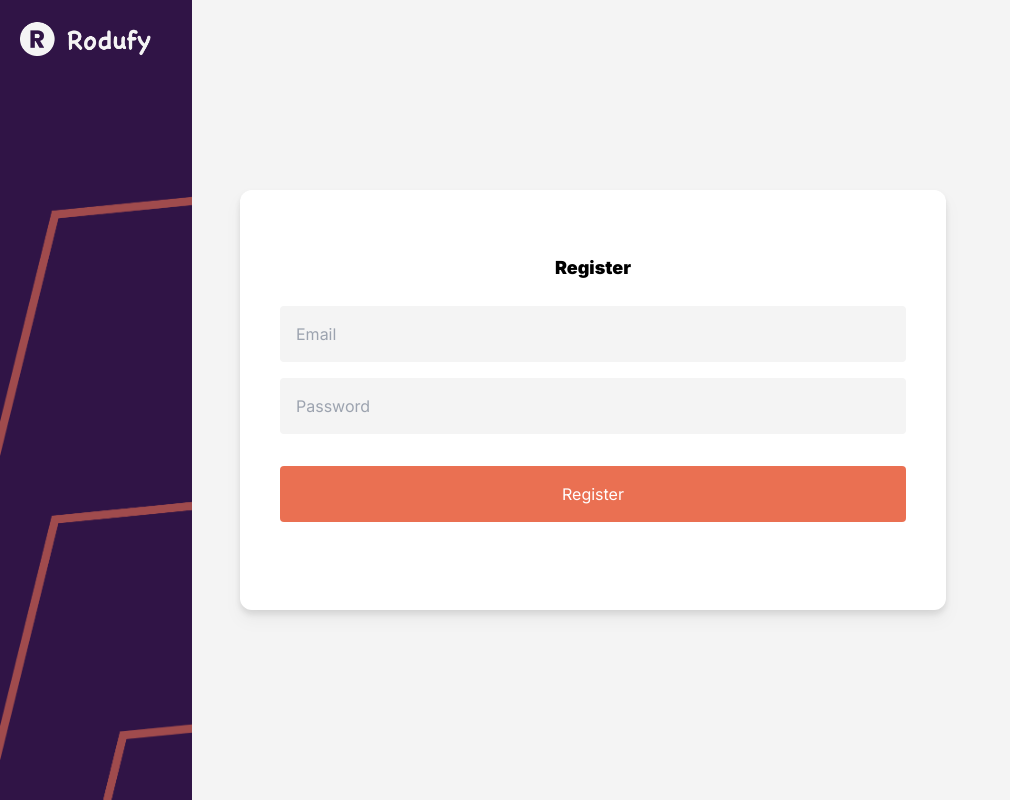
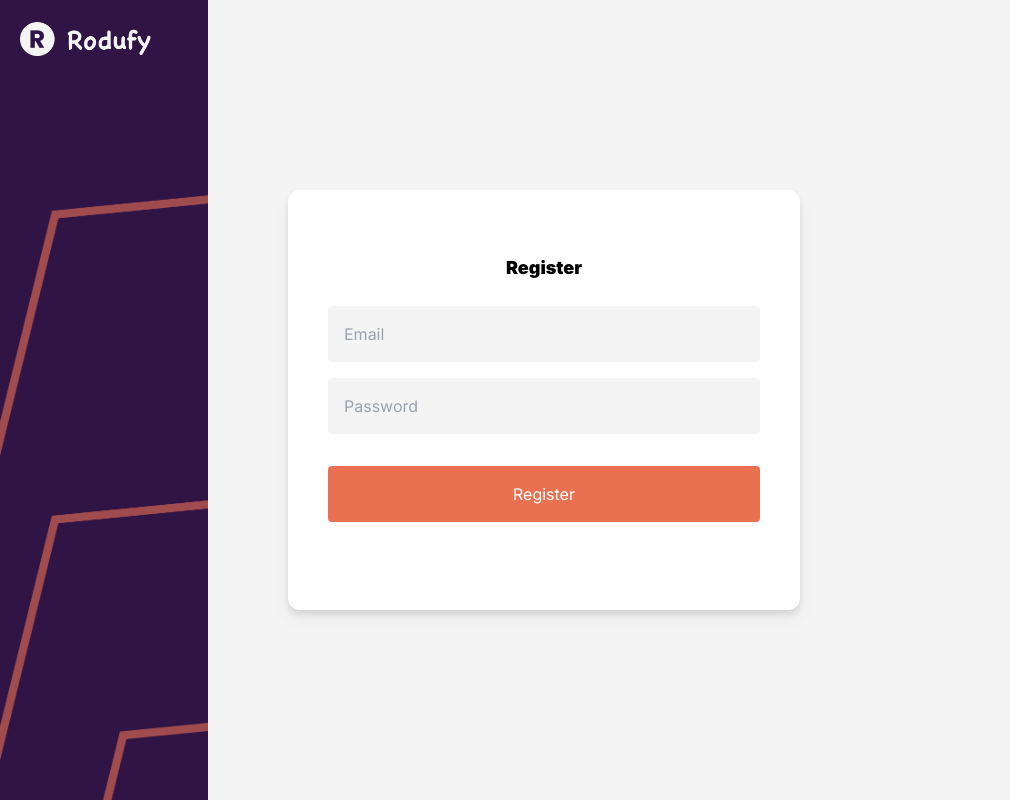
Before and after one commit to Nkechi-Christabel/Rodufy-website, a React (Create React App) app: page /Register in a window 1280 px wide. Shown: the whole page, without its empty margins (0-1010 px from the left). Built offline with nearby package versions, Linux system fonts and the light colour scheme.

Commit message:
Updates...

```diff
--- a/package.json
+++ b/package.json
@@ -17,7 +17,6 @@
     "react-router-hash-link": "^2.4.3",
     "react-scripts": "5.0.0",
     "react-slick": "^0.28.1",
-    "redux-deep-persist": "^1.0.6",
     "redux-persist": "^6.0.0",
     "redux-thunk": "^2.4.1",
     "slick-carousel": "^1.8.1",
--- a/public/index.html
+++ b/public/index.html
@@ -15,8 +15,17 @@
       user's mobile device or desktop. See https://developers.google.com/web/fundamentals/web-app-manifest/
     -->
     <link rel="manifest" href="%PUBLIC_URL%/manifest.json" />
-    <link rel="stylesheet" href="https://cdnjs.cloudflare.com/ajax/libs/font-awesome/6.0.0/css/all.min.css" integrity="sha512-9usAa10IRO0HhonpyAIVpjrylPvoDwiPUiKdWk5t3PyolY1cOd4DSE0Ga+ri4AuTroPR5aQvXU9xC6qOPnzFeg==" crossorigin="anonymous" referrerpolicy="no-referrer" />
-    <link href="https://fonts.googleapis.com/css2?family=Inter:wght@400;900&display=swap" rel="stylesheet">
+    <link
+      rel="stylesheet"
+      href="https://cdnjs.cloudflare.com/ajax/libs/font-awesome/6.0.0/css/all.min.css"
+      integrity="sha512-9usAa10IRO0HhonpyAIVpjrylPvoDwiPUiKdWk5t3PyolY1cOd4DSE0Ga+ri4AuTroPR5aQvXU9xC6qOPnzFeg=="
+      crossorigin="anonymous"
+      referrerpolicy="no-referrer"
+    />
+    <link
+      href="https://fonts.googleapis.com/css2?family=Inter:wght@400;900&display=swap"
+      rel="stylesheet"
+    />
     <!--
       Notice the use of %PUBLIC_URL% in the tags above.
       It will be replaced with the URL of the `public` folder during the build.
@@ -26,7 +35,7 @@
       work correctly both with client-side routing and a non-root public URL.
       Learn how to configure a non-root public URL by running `npm run build`.
     -->
-    <title>React App</title>
+    <title>Rodufy</title>
   </head>
   <body>
     <noscript>You need to enable JavaScript to run this app.</noscript>
--- a/src/components/Index.js
+++ b/src/components/Index.js
@@ -287,7 +287,9 @@ const Index = () => {
               <a href="#contactUs">Contact Us</a>
             </p>
           </div>
-          <p className="text-center mt-20 mb-3">copyright Rodufy 2022</p>
+          <p className="text-center mt-20 mb-3 text-sm">
+            copyright Rodufy 2022
+          </p>
         </section>
       </footer>
     </div>
--- a/src/components/IndexMain.js
+++ b/src/components/IndexMain.js
@@ -254,7 +254,9 @@ const indexMain = () => {
               <a href="#contactUs">Contact Us</a>
             </p>
           </div>
-          <p className="text-center mt-20 mb-3">copyright Rodufy 2022</p>
+          <p className="text-center mt-20 mb-3 text-sm">
+            copyright Rodufy 2022
+          </p>
         </section>
       </footer>
     </section>
--- a/src/components/Login.js
+++ b/src/components/Login.js
@@ -61,7 +61,7 @@ const Login = () => {
         !error
           ? toast.error("Something went wrong. Please try again.")
           : toast.error(`${error}`);
-      }, 3000);
+      }, 2000);
     }
   };
 
@@ -78,13 +78,14 @@ const Login = () => {
 
   return (
     <div>
+      <div className="sidebar md:w-52 w-full p-5 fixed flex justify-center md:justify-start ">
         <Link to="/">
-        <div className="sidebar md:w-48 w-full p-5 fixed">
           <img src={Logo} alt="Rodufy Logo" className="w-36 h-auto" />
+        </Link>
       </div>
-      </Link>
-      <section className="md:ml-48 flex items-center h-screen bg-tertiary">
-        <div className="register sm:m-12 m-6 sm:px-10 px-8 py-16  bg-white drop-shadow-lg rounded-xl">
+
+      <section className="md:ml-52 flex justify-center md:justify-start items-center h-screen bg-tertiary">
+        <div className="register md:m-20 m-6 sm:px-10 px-8 py-16 bg-white drop-shadow-lg rounded-xl max-w-lg w-full">
           <h3 className="text-center text-lg font-bold">Login</h3>
           <Toaster position="top-right" />
           <Formik
@@ -96,8 +97,8 @@ const Login = () => {
             }}
           >
             {({ isSubmitting }) => (
-              <div className="">
               <Form className="py-6">
+                <div>
                   <Field
                     type="email"
                     name="email"
@@ -109,9 +110,10 @@ const Login = () => {
                   <ErrorMessage
                     name="email"
                     component="div"
-                    className="py-3 flex justify-center text-red-500 text-xs italic error"
+                    className="py-3 flex justify-center error text-red-500 text-xs italic"
                   />
-
+                </div>
+                <div>
                   <Field
                     type="password"
                     name="password"
@@ -122,9 +124,10 @@ const Login = () => {
                   <ErrorMessage
                     name="password"
                     component="div"
-                    className="py-3 flex justify-center text-red-500 text-xs italic error"
+                    className="py-3 flex justify-center error text-red-500 text-xs italic"
+                    id="error"
                   />
-
+                </div>
                 <button
                   type="submit"
                   disabled={isSubmitting}
@@ -135,7 +138,6 @@ const Login = () => {
                   {renderSubmitText()}
                 </button>
               </Form>
-              </div>
             )}
           </Formik>
         </div>
--- a/src/components/Post.js
+++ b/src/components/Post.js
@@ -1,7 +1,7 @@
 import React, { useEffect, useRef, useState } from "react";
 import { useSelector, useDispatch } from "react-redux";
 import { HashLink } from "react-router-hash-link";
-import { Link, Navigate, useLocation, useNavigate } from "react-router-dom";
+import { Link, useNavigate } from "react-router-dom";
 import Slider from "react-slick";
 import Logo from "../image/rodufy.png";
 import { clearError, fetchPosts, logout } from "../redux/actions/userActions";
@@ -115,6 +115,7 @@ const Post = () => {
   let userEmailSlice =
     loggedIn && loggedIn.email?.slice(0, loggedIn.email.indexOf("@"));
 
+  //Posts to display per load more click
   const slicePostToDisplay = (start, end) => {
     const slicedPosts = posts.slice(
       postsToShow.length,
@@ -145,7 +146,6 @@ const Post = () => {
   const handleShowMorePosts = () => {
     slicePostToDisplay(next, next + postsPerPage);
     setNext(next + postsPerPage);
-    console.log(postsToShow);
     moveUp.current.style.display = "block";
   };
 
@@ -249,7 +249,7 @@ const Post = () => {
               </div>
             ) : (
               <div>
-                <div className="grid md:grid-cols-2 gap-14">{trending}</div>
+                <div className="grid sm:grid-cols-2 gap-14">{trending}</div>
                 <div className="flex justify-center mt-24">
                   {postsToShow.length > 0 && (
                     <>
--- a/src/components/Register.js
+++ b/src/components/Register.js
@@ -65,7 +65,7 @@ const Register = () => {
         !error
           ? toast.error("Something went wrong. Please try again.")
           : toast.error(`${error}`);
-      }, 3000);
+      }, 2000);
     }
   };
 
@@ -82,13 +82,14 @@ const Register = () => {
 
   return (
     <div>
+      <div className="sidebar md:w-52 w-full p-5 fixed flex justify-center md:justify-start ">
         <Link to="/">
-        <div className="sidebar md:w-48 w-full p-5 fixed">
           <img src={Logo} alt="Rodufy Logo" className="w-36 h-auto" />
+        </Link>
       </div>
-      </Link>
-      <section className="md:ml-48 flex items-center h-screen bg-tertiary">
-        <div className="register sm:m-12 m-6 sm:px-10 px-8 py-16  bg-white drop-shadow-lg rounded-xl">
+
+      <section className="md:ml-52 flex justify-center md:justify-start items-center h-screen bg-tertiary">
+        <div className="register md:m-20 m-6 sm:px-10 px-8 py-16 bg-white drop-shadow-lg rounded-xl max-w-lg w-full">
           <h3 className="text-center text-lg font-bold">Register</h3>
           <Toaster position="top-right" />
           <Formik
@@ -100,8 +101,8 @@ const Register = () => {
             }}
           >
             {({ isSubmitting }) => (
+              <Form className="py-6">
                 <div>
-                <Form className="py-6">
                   <Field
                     type="email"
                     name="email"
@@ -113,9 +114,10 @@ const Register = () => {
                   <ErrorMessage
                     name="email"
                     component="div"
-                    className="py-3 flex justify-center field-error text-red-500 text-xs italic"
+                    className="py-3 flex justify-center error text-red-500 text-xs italic"
                   />
-
+                </div>
+                <div>
                   <Field
                     type="password"
                     name="password"
@@ -126,9 +128,10 @@ const Register = () => {
                   <ErrorMessage
                     name="password"
                     component="div"
-                    className="py-3 flex justify-center text-red-500 text-xs italic"
+                    className="py-3 flex justify-center error text-red-500 text-xs italic"
+                    id="error"
                   />
-
+                </div>
                 <button
                   type="submit"
                   disabled={isSubmitting}
@@ -139,7 +142,6 @@ const Register = () => {
                   {renderSubmitText()}
                 </button>
               </Form>
-              </div>
             )}
           </Formik>
         </div>
--- a/src/index.css
+++ b/src/index.css
@@ -12,8 +12,8 @@
 }
 
 body {
-  font-family: 'Inter', sans-serif;
-    scroll-behavior: smooth;
+  font-family: "Inter", sans-serif;
+  scroll-behavior: smooth;
 }
 
 .sidebar {
@@ -22,16 +22,15 @@ body {
 }
 
 .contactUs_section {
-    background: url("./image/Frame11.svg");
-    background-size: cover;
-    background-position: top right;
+  background: url("./image/Frame11.svg");
+  background-size: cover;
+  background-position: top right;
 }
-
 
 .bar {
   width: 10px;
   height: 70px;
-  background: #EA7052;
+  background: #ea7052;
   display: inline-block;
   transform-origin: bottom center;
   border-top-right-radius: 20px;
@@ -78,7 +77,6 @@ body {
   }
 }
 
-
 @media screen and (min-width: 768px) {
   .sidebar {
     min-height: 100vh;
```
Also changed, not shown: 1 other file (tests, documents, lock files or other folders). Lines whose indentation alone changed are shown as unchanged.
